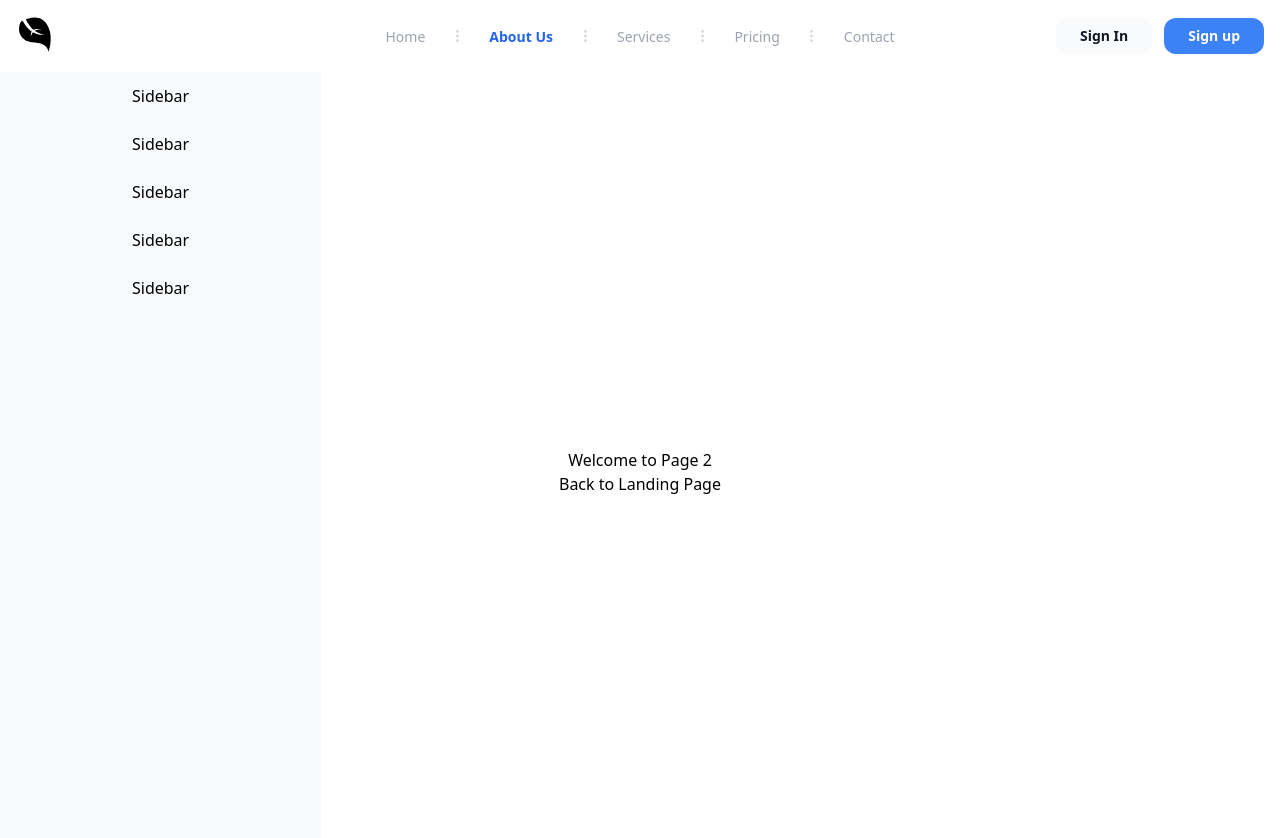
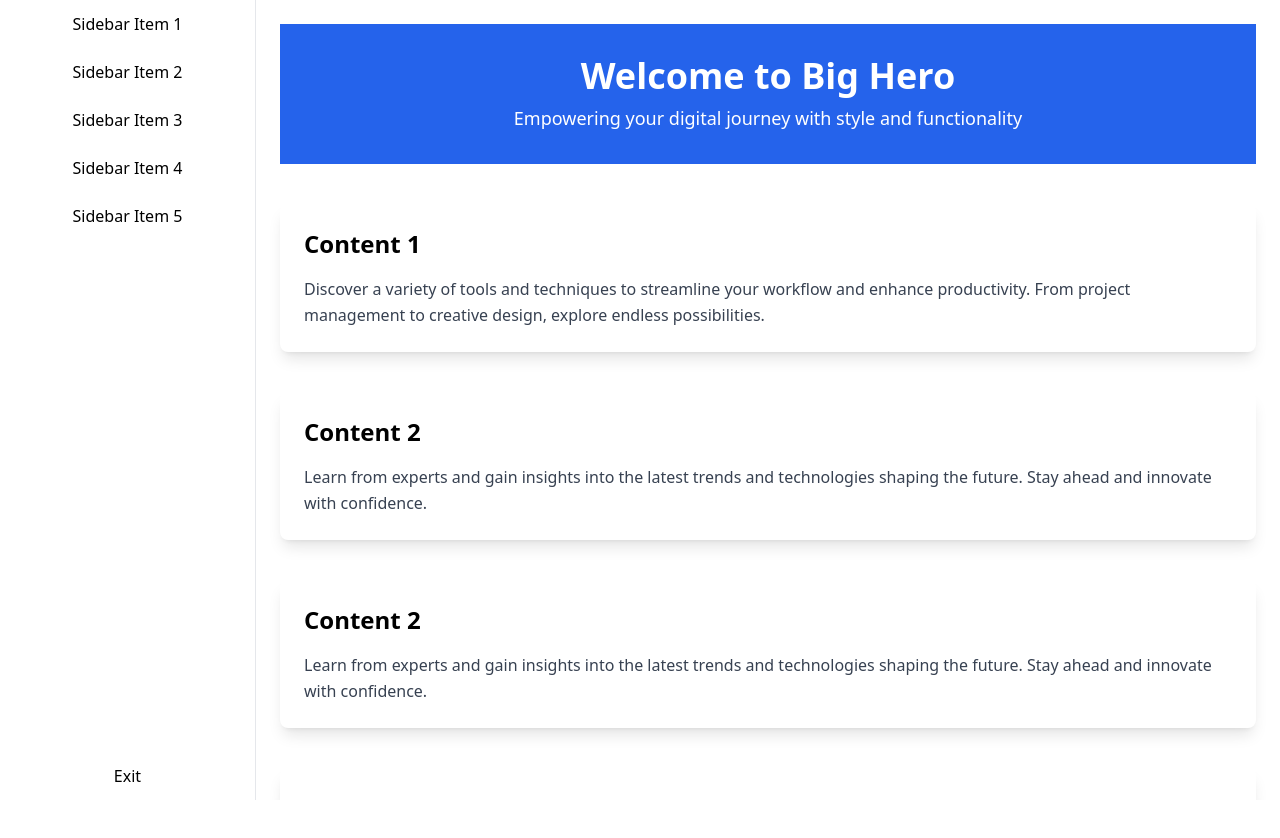
Before and after one commit to sayevvv/learnReact, a React (Vite) app: page /page2 in a window 1280 px wide. Shown: the top 838 px of the page. After the commit the page ends 800 px from the top, so only its background shows below. Built offline with nearby package versions, Linux system fonts and the light colour scheme.

Commit message:
update lagii

```diff
--- a/src/Page2.tsx
+++ b/src/Page2.tsx
@@ -6,14 +6,66 @@ import SideBar from "./components/SideBar";
 const Page2: React.FC = () => {
   return (
     <>
-        <NavBar />
-      <div className="main flex overflow-hidden">
-        <div className="fixed h-screen">
-          <SideBar />
+      <div className="min-h-screen flex flex-col md:flex-row max-h-[400px] overflow-y-auto">
+        <div className="flex-1">
+          <SideBar></SideBar>
         </div>
-        <div className="flex flex-col h-screen w-screen justify-center items-center">
-          <h1>Welcome to Page 2</h1>
-          <Link to="/">Back to Landing Page</Link>
+        {/* main content */}
+        <div className="flex-2 lg:overflow-y-auto md:w-[calc(100%-5rem)] lg:w-[calc(100%-16rem)] p-4 md:p-6 pt-8 bg-white/60 md:bg-transparent">
+          <div className="flex flex-col gap-10">
+            <header className="bg-blue-600 text-white py-8 text-center">
+              <h1 className="text-4xl font-bold">Welcome to Big Hero</h1>
+              <p className="mt-2 text-lg">
+                Empowering your digital journey with style and functionality
+              </p>
+            </header>
+            <section className=" bg-white rounded-lg shadow-lg p-6">
+              <h2 className="text-2xl font-semibold mb-4">Content 1</h2>
+              <p className="text-gray-700 leading-relaxed">
+                Discover a variety of tools and techniques to streamline your
+                workflow and enhance productivity. From project management to
+                creative design, explore endless possibilities.
+              </p>
+            </section>
+            <section className="bg-white rounded-lg shadow-lg p-6">
+              <h2 className="text-2xl font-semibold mb-4">Content 2</h2>
+              <p className="text-gray-700 leading-relaxed">
+                Learn from experts and gain insights into the latest trends and
+                technologies shaping the future. Stay ahead and innovate with
+                confidence.
+              </p>
+            </section>
+            <section className="bg-white rounded-lg shadow-lg p-6">
+              <h2 className="text-2xl font-semibold mb-4">Content 2</h2>
+              <p className="text-gray-700 leading-relaxed">
+                Learn from experts and gain insights into the latest trends and
+                technologies shaping the future. Stay ahead and innovate with
+                confidence.
+              </p>
+            </section>
+            <section className="bg-white rounded-lg shadow-lg p-6">
+              <h2 className="text-2xl font-semibold mb-4">Content 2</h2>
+              <p className="text-gray-700 leading-relaxed">
+                Learn from experts and gain insights into the latest trends and
+                technologies shaping the future. Stay ahead and innovate with
+                confidence.
+              </p>
+            </section>
+            <section className="bg-white rounded-lg shadow-lg p-6">
+              <h2 className="text-2xl font-semibold mb-4">Content 2</h2>
+              <p className="text-gray-700 leading-relaxed">
+                Learn from experts and gain insights into the latest trends and
+                technologies shaping the future. Stay ahead and innovate with
+                confidence.
+              </p>
+            </section>
+            <Link
+                    to="/"
+                    className="flex items-center justify-center mt-20 hover:text-violet-500"
+                  >
+                    Back to LandingPage
+                  </Link>
+          </div>
         </div>
       </div>
     </>
--- a/src/components/SideBar.tsx
+++ b/src/components/SideBar.tsx
@@ -2,23 +2,29 @@ import React from "react";
 
 const SideBar = () => {
   return (
-    <div className="h-screen w-max px-28 bg-slate-50">
-      <p className="font-medium w-max hover:bg-slate-100 hover:font-semibold px-5 py-3 rounded-xl">
-        Sidebar
-      </p>
-      <p className="font-medium w-max hover:bg-slate-100 hover:font-semibold px-5 py-3 rounded-xl">
-        Sidebar
-      </p>
-      <p className="font-medium w-max hover:bg-slate-100 hover:font-semibold px-5 py-3 rounded-xl">
-        Sidebar
-      </p>
-      <p className="font-medium w-max hover:bg-slate-100 hover:font-semibold px-5 py-3 rounded-xl">
-        Sidebar
-      </p>
-      <p className="font-medium w-max hover:bg-slate-100 hover:font-semibold px-5 py-3 rounded-xl">
-        Sidebar
-      </p>
-
+    <div className="items-center md:block md:w-20 lg:w-64 bg-white h-screen fixed border-r transition-all duration-300 ease-in-out">
+      <ul className="w-full h-screen flex flex-col items-center justify-between">
+        <div>
+          <li className="font-medium w-max hover:bg-slate-100 hover:font-semibold px-5 py-3 rounded-xl">
+            Sidebar Item 1
+          </li>
+          <li className="font-medium w-max hover:bg-slate-100 hover:font-semibold px-5 py-3 rounded-xl">
+            Sidebar Item 2
+          </li>
+          <li className="font-medium w-max hover:bg-slate-100 hover:font-semibold px-5 py-3 rounded-xl">
+            Sidebar Item 3
+          </li>
+          <li className="font-medium w-max hover:bg-slate-100 hover:font-semibold px-5 py-3 rounded-xl">
+            Sidebar Item 4
+          </li>
+          <li className="font-medium w-max hover:bg-slate-100 hover:font-semibold px-5 py-3 rounded-xl">
+            Sidebar Item 5
+          </li>
+        </div>
+        <li className="font-medium w-max hover:bg-slate-100 hover:font-semibold px-5 py-3 rounded-xl">
+          Exit
+        </li>
+      </ul>
     </div>
   );
 };
```
